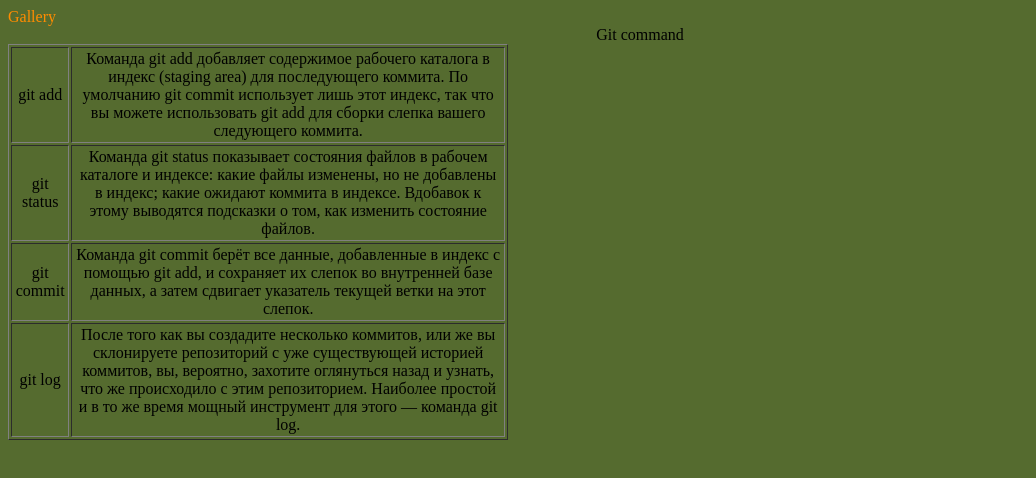
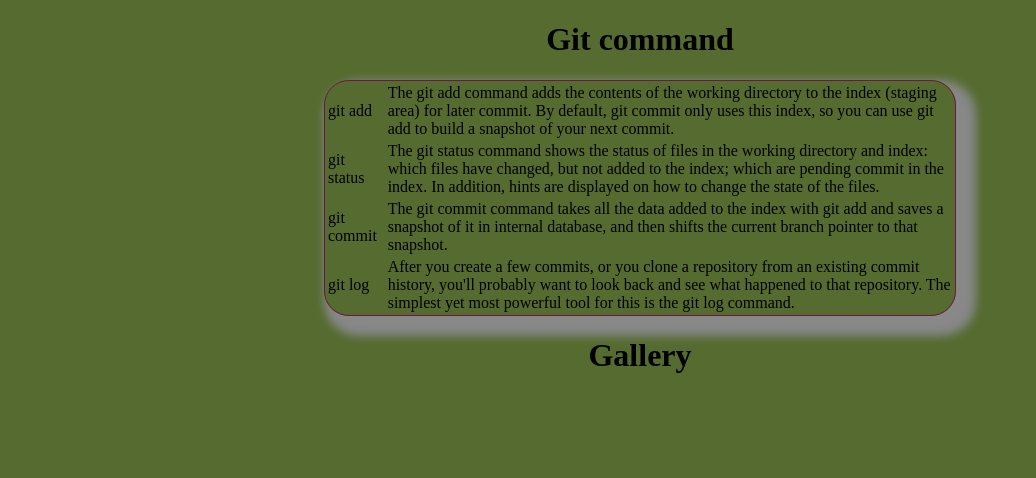
Before and after one commit to Shepaa/first_project, a plain HTML site: page index.html in a window 1280 px wide. Shown: the whole page, without its empty margins (0-1036 px from the left). Drawn offline with Linux system fonts and the light colour scheme.

Commit message:
new style of table

```diff
--- a/index.html
+++ b/index.html
@@ -6,40 +6,42 @@
     <title>The first project on GitHub</title>
 </head>
 <body>
-<a href="gallery.html">Gallery</a>
+
+<h1>Git command</h1>
 <div class="table">
-    <table cellpadding="2" cellspacing="2" width="500" border="1">
-        <thead>Git command</thead>
+    <table >
         <tbody>
         <tr>
             <td>git add</td>
-            <td>Команда git add добавляет содержимое рабочего каталога в индекс (staging area) для последующего коммита.
-                По умолчанию git commit использует лишь этот индекс, так что вы можете использовать git add для сборки
-                слепка вашего следующего коммита.
+            <td>The git add command adds the contents of the working directory to the index (staging area) for later
+                commit. By default, git commit only uses this index, so you can use git add to build a snapshot of your
+                next commit.
             </td>
         </tr>
         <tr>
             <td>git status</td>
-            <td>Команда git status показывает состояния файлов в рабочем каталоге и индексе: какие файлы изменены, но не
-                добавлены в индекс; какие ожидают коммита в индексе. Вдобавок к этому выводятся подсказки о том, как
-                изменить состояние файлов.
+            <td>The git status command shows the status of files in the working directory and index: which files have
+                changed, but not
+                added to the index; which are pending commit in the index. In addition, hints are displayed on how to
+                change the state of the files.
             </td>
         </tr>
         <tr>
             <td>git commit</td>
-            <td>Команда git commit берёт все данные, добавленные в индекс с помощью git add, и сохраняет их слепок во
-                внутренней базе данных, а затем сдвигает указатель текущей ветки на этот слепок.
+            <td>The git commit command takes all the data added to the index with git add and saves a snapshot of it in
+                internal database, and then shifts the current branch pointer to that snapshot.
             </td>
         </tr>
         <tr>
             <td>git log</td>
-            <td> После того как вы создадите несколько коммитов, или же вы склонируете репозиторий с уже существующей
-                историей коммитов, вы, вероятно, захотите оглянуться назад и узнать, что же происходило с этим
-                репозиторием. Наиболее простой и в то же время мощный инструмент для этого — команда git log.
+            <td> After you create a few commits, or you clone a repository from an existing
+                commit history, you'll probably want to look back and see what happened to that
+                repository. The simplest yet most powerful tool for this is the git log command.
             </td>
         </tr>
         </tbody>
     </table>
+    <h1><a href="gallery.html">Gallery</a></h1>
 </div>
 </body>
 </html>
--- a/style.css
+++ b/style.css
@@ -1,16 +1,28 @@
 a {
     text-decoration: none;
-    color: darkorange;
+    color: black;
 }
-a:hover{
+
+a:hover {
     color: aqua;
 }
-a:active{
+
+a:active {
     color: red;
 }
-body{
+
+body {
     background-color: darkolivegreen;
 }
-.table{
+
+table {
+    width: 50%;
+    margin: auto;
+    border: 1px solid #6c1942;
+    box-shadow: 10px 10px 10px 10px #888888;
+    border-radius: 25px;
+}
+
+h1 {
     text-align: center;
 }
```
